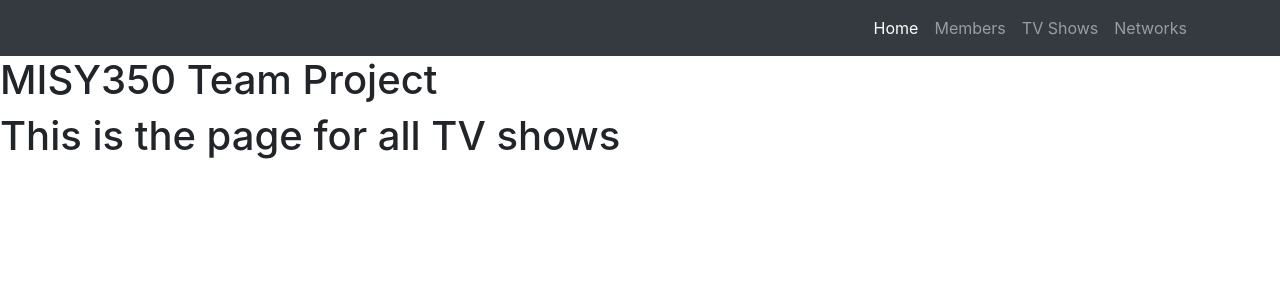
After one commit to casalegm/team-project, a Flask app: page /tvshows in a window 1280 px wide. The commit adds this page. Shown: the top 300 px of the page. Run offline with Flask 2, Linux system fonts and the light colour scheme; some libraries are stand-ins or nearby versions.

Commit message:
added virtual environment, tv shows page and networks page

```diff
--- a/project.py
+++ b/project.py
@@ -21,5 +21,15 @@ def members_page():
     return render_template('members.html')
 
 
+@app.route('/tvshows')
+def shows_page():
+    return render_template('shows.html')
+
+
+@app.route('/networks')
+def networks_page():
+    return render_template('networks.html')
+
+
 if __name__ == '__main__':
     app.run(debug=True)
--- a/templates/home-page.html
+++ b/templates/home-page.html
@@ -34,7 +34,7 @@
             <a class="nav-link" href="/members">Members</a>
           </li>
           <li class="nav-item">
-            <a class="nav-link" href="/tv-shows">Tv Shows</a>
+            <a class="nav-link" href="/tvshows">TV Shows</a>
           </li>
           <li class="nav-item">
             <a class="nav-link" href="/networks">Networks</a>
--- a/templates/members.html
+++ b/templates/members.html
@@ -1,7 +1,7 @@
 {% extends "home-page.html"%}
 {% block title %}Team Project Members{% endblock %}
 {% block page_content%}
-<h1>Blank</h1>
+<h1>This is the page for all Team Members</h1>
 
   <div class="container">
     <h1 class="mt-5"><i class="fa fa-user" aria-hidden="true"></i> Team Members</h1>
--- /dev/null
+++ b/templates/shows.html
@@ -0,0 +1,7 @@
+{% extends "home-page.html"%}
+{% block title %}Team Project Shows{% endblock %}
+{% block page_content%}
+<h1>This is the page for all TV shows</h1>
+
+
+{% endblock%}
```
Also changed, not shown: manage.py (+0 -9 lines), templates/networks.html (added, +7 -0 lines), data.sqlite (added).
